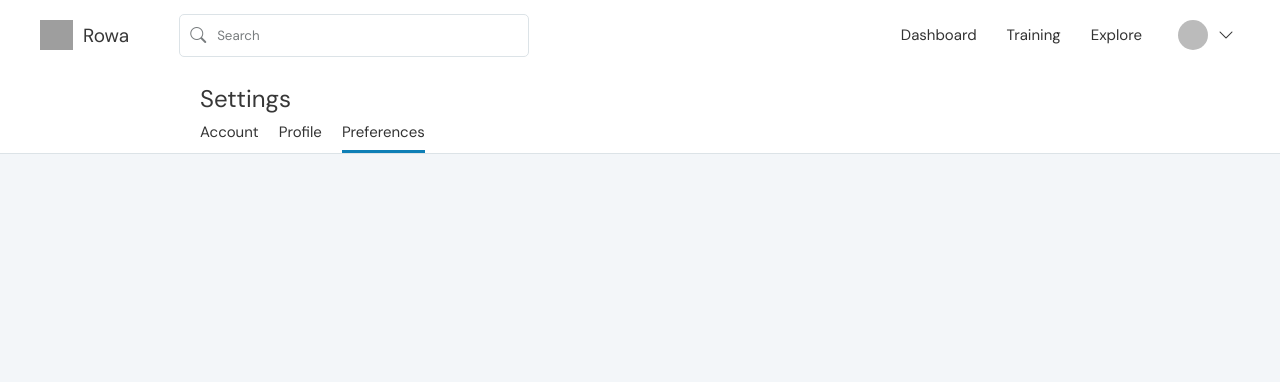
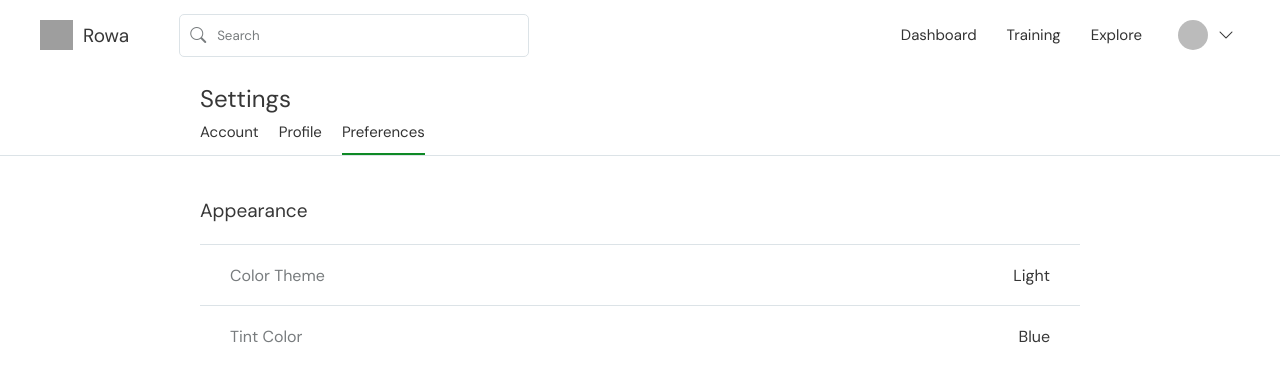
Before and after one commit to liammccluskey/rowing-webapp, a React (Create React App) app: page /settings/preferences in a window 1280 px wide. Shown: the top 382 px of the page. Built offline with nearby package versions, Linux system fonts and the light colour scheme; no server answers; sample sign-in values are in the browser's storage; grey boxes are pictures that could not be loaded; a web font is replaced by a local one.

Commit message:
settings.appearance still needs functional tint color change

```diff
--- a/src/components/headers/SubHeader.js
+++ b/src/components/headers/SubHeader.js
@@ -16,11 +16,11 @@ export default function SubHeader(props) {
                         <img height='50px' width='50px' style={{marginRight: '10px', borderRadius: '5px'}} src={props.imgURL} />
                 }
             </div>
-            <div className='d-flex jc-flex-start' style={{gap: 20, marginBottom: 0}}>
+            <div className='d-flex jc-flex-start' style={{gap: 20}}>
                 {props.items && props.items.map( (item, idx) => (
                     <Link key={idx} className={`${activeClass(item.path)} header-link`}
                         to={props.path + item.path}
-                        style={{paddingBottom: 8}}
+                        style={{paddingBottom: 11}}
                     >
                         {item.title}
                     </Link>
--- a/src/components/settings/Account.js
+++ b/src/components/settings/Account.js
@@ -2,6 +2,7 @@ import React, {useState, useEffect} from 'react'
 import MainHeader from '../headers/MainHeader'
 import SettingsHeader from './SettingsHeader'
 import {useAuth} from '../../contexts/AuthContext'
+import {useTheme} from '../../contexts/ThemeContext'
 import Loading from '../misc/Loading'
 import moment from 'moment'
 import axios from 'axios'
@@ -12,8 +13,12 @@ const api = axios.create({
 
 export default function Account() {
     const {currentUser} = useAuth()
+    const {isDarkMode} = useTheme()
     const [userData, setUserData] = useState(null)
     const [loading, setLoading] = useState(true)
+
+    const [editingEmail, setEditingEmail] = useState(false)
+    const [email, setEmail] = useState(currentUser.email)
 
     useEffect(() => {
         async function fetchData() {
@@ -33,9 +38,9 @@ export default function Account() {
             <MainHeader />
             <SettingsHeader subPath='/account' />
             {loading ? <Loading /> :
-            <div className='main-container' style={{backgroundColor: 'var(--bgc-light)', minHeight: '100vh'}} >
+            <div className='main-container settings-page'>
                 <br /><br />
-                <h3 style={{fontWeight: 500}}>Membership</h3>
+                <h3>Membership</h3>
                 <br />
                 <div className='settings-list'>
                     <div className='settings-row'>
@@ -49,12 +54,29 @@ export default function Account() {
                     </div>
                 </div>
                 <br /><br /><br />
-                <h3 style={{fontWeight: 500}}>General</h3>
+                <h3>General</h3>
                 <br />
                 <div className='settings-list'>
-                    <div className='editable-settings-row'>
-                        <h4>Email</h4>
+                    <div className='editable-settings-row' style={{display: editingEmail && 'none'}} onClick={() => setEditingEmail(true)}>
+                        <h4>Email Address</h4>
                         <h4>{currentUser.email}</h4>
+                    </div>
+                    <div className='settings-edit-container' hidden={!editingEmail} style={{ marginBottom: editingEmail && 15}}>
+                        <div className='settings-edit-header' onClick={() => setEditingEmail(false)}>
+                            <h4>Email Address</h4>
+                            <i className='bi bi-pencil' />
+                        </div>
+                        <br />
+                        <div className='d-flex jc-space-between ai-center'>
+                            <h4>Email Address</h4>
+                            <input value={email} onChange={(e) => setEmail(e.target.value)} type='email' style={{width: 300}}/>
+                        </div>
+                        <br /><br />
+                        <div className='d-flex jc-flex-end' style={{gap: 20}}>
+                            <button className='clear-btn-secondary' onClick={() => setEditingEmail(false)}>Cancel</button>
+                            <button className='solid-btn-secondary'>Save</button>
+                        </div>
+                        <br />
                     </div>
                     <div className='settings-row'>
                         <h4>Password</h4>
--- a/src/components/settings/Preferences.js
+++ b/src/components/settings/Preferences.js
@@ -1,13 +1,77 @@
-import React from 'react'
+import React, { useState } from 'react'
 import SettingsHeader from './SettingsHeader'
 import MainHeader from '../headers/MainHeader'
+import {useTheme} from '../../contexts/ThemeContext'
 
 export default function Preferences() {
+    const {isDarkMode, setIsDarkMode} = useTheme()
+
+    const [editingTheme, setEditingTheme] = useState(false)
+    const [editingTint, setEditingTint] = useState(false)
+
+    function handleThemeChange(e) {
+        setIsDarkMode(e.target.value === 'dark')
+        console.log(e.target.value)
+    }
 
     return (
         <div>
             <MainHeader />
             <SettingsHeader subPath='/preferences' />
+            <div className='main-container settings-page'>
+                <br /><br />
+                <h3>Appearance</h3>
+                <br />
+                <div className='settings-list'>
+                    <div className='editable-settings-row' onClick={() => setEditingTheme(true)} style={{display: editingTheme&&'none'}}>
+                        <h4>Color Theme</h4>
+                        <h4>{isDarkMode ? 'Dark' : 'Light'}</h4>
+                    </div>
+                    <div className='settings-edit-container' hidden={!editingTheme} style={{ marginBottom: editingTheme && 15}}>
+                        <div className='settings-edit-header' onClick={() => setEditingTheme(false)}>
+                            <h4>Color Theme</h4>
+                            <i className='bi bi-pencil' />
+                        </div>
+                        <br />
+                        <div className='d-flex jc-space-between ai-center'>
+                            <h4>Color Theme</h4>
+                            <select value={isDarkMode ? 'dark' : 'light'} onChange={handleThemeChange}>
+                                <option value='light'>Light</option>
+                                <option value='dark'>Dark</option>
+                            </select>
+                        </div>
+                        <br /><br />
+                        <div className='d-flex jc-flex-end'>
+                            <button className='clear-btn' onClick={() => setEditingTheme(false)}>Close</button>
+                        </div>
+                        <br />
+                    </div>
+                    <div className='editable-settings-row' onClick={() => setEditingTint(true)} style={{display: editingTint&&'none'}}>
+                        <h4>Tint Color</h4>
+                        <h4>Blue</h4>
+                    </div>
+                    <div className='settings-edit-container' hidden={!editingTint} style={{marginBottom: editingTint&&15}}>
+                        <div className='settings-edit-header' onClick={() => setEditingTint(false)}>
+                            <h4>Tint Color</h4>
+                            <i className='bi bi-pencil' />
+                        </div>
+                        <br />
+                        <div className='d-flex jc-space-between ai-center'>
+                            <h4>Tint Color</h4>
+                            <select>
+                                <option>Blue</option>
+                                <option>Green</option>
+                            </select>
+                        </div>
+                        <br /><br />
+                        <div className='d-flex jc-flex-end'>
+                            <button className='clear-btn' onClick={() => setEditingTint(false)}>Close</button>
+                        </div>
+                        <br />
+                    </div>
+                </div>
+
+            </div>
         </div>
     )
 }
--- a/src/components/settings/Profile.js
+++ b/src/components/settings/Profile.js
@@ -8,6 +8,9 @@ export default function Profile() {
         <div>
             <MainHeader />
             <SettingsHeader subPath='/profile' />
+            <div className='main-container settings-page'>
+
+            </div>
         </div>
     )
 }
--- a/src/contexts/ThemeContext.js
+++ b/src/contexts/ThemeContext.js
@@ -14,6 +14,7 @@ export function useTheme() {
 
 export function ThemeProvider({children}) {
     const [isDarkMode, setIsDarkMode] = useState(false)
+    const [tintColor, setTintColor] = useState(0)
     const [loading, setLoading] = useState(true)
     const {currentUser} = useAuth()
     const companyName = "Rowe"
@@ -29,6 +30,7 @@ export function ThemeProvider({children}) {
         '--bgc',
         '--bgc-hover',
         '--bgc-light',
+        '--bgc-settings',
         '--bc',
         '--bc-tr',
         '--color',
@@ -36,6 +38,7 @@ export function ThemeProvider({children}) {
         '--color-secondary',
         '--color-tertiary',
         '--box-shadow',
+        '--box-shadow-dark',
         '--float-border'
     ]
 
--- a/src/index.css
+++ b/src/index.css
@@ -57,8 +57,8 @@ th {
 }
 
 :root {
-  --tint-color: var(--color-strava);
-  --tint-color-translucent: var(--color-translucent-strava);
+  --tint-color: var(--color-green);
+  --tint-color-translucent: var(--color-translucent-green);
 
 
   /* dark mode */
@@ -67,10 +67,9 @@ th {
 
   --bgc-light-d: rgb(20,21,23);
   --bgc-light-d: rgb(13,15,18);
-
   --bgc-hover-d: rgb(22, 27, 33);   /* robinhood */
-
   --bgc-nav-d: var(--bgc-light-d);
+  --bgc-settings-d: black;
 
   --bc-d: rgba(48,54,60,255);         /* github */
   --bc-d: rgba(48,54,58,255);         /* robinhood */
@@ -82,6 +81,7 @@ th {
   --color-secondary-d: rgb(147, 151, 156);
   --color-tertiary-d: rgba(110,115,120,255);
   --box-shadow-d: none;
+  --box-shadow-dark-d: none;
   --float-border-d: 1px solid var(--bc);
 
 
@@ -91,14 +91,15 @@ th {
   --bgc-light-l: white;/* firebase */
   --bgc-hover-l: rgb(245,247,249);
   --bgc-nav-l: var(--bgc-light-l);
-
+  --bgc-settings-l: white;
   --bc-l: rgb(220, 227, 231);
   --bc-tr-l: rgb(241,242,242);
   --color-l: rgb(51,51,51);
   --color-header-l: rgb(55,55,55);
   --color-secondary-l: rgba(120,124,126,255);
   --color-tertiary-l: rgb(102,102,102);
-   --box-shadow-l: 0 0 15px rgba(0,0,0,0.05);
+  --box-shadow-l: 0 0 15px rgba(0,0,0,0.055);
+  --box-shadow-dark-l: 0 0 20px rgba(0,0,0, 0.15);
   --float-border-l: none;
 
 
@@ -107,6 +108,7 @@ th {
   --bgc: var(--bgc-l);
   --bgc-light: var(--bgc-light-l);
   --bgc-hover: var(--bgc-hover-l);
+  --bgc-settings: var(--bgc-settings-l);
   --bc: var(--bc-l);
   --bc-tr: var(--bc-tr-l);
   --color: var(--color-l);
@@ -114,6 +116,7 @@ th {
   --color-secondary: var(--color-secondary-l);
   --color-tertiary: var(--color-tertiary-l);
   --box-shadow: var(--box-shadow-l);
+  --box-shadow-dark: var(--box-shadow-dark-l);
   --float-border: var(--float-border-l);
 
   /* standard colors */
@@ -166,6 +169,7 @@ th {
 }
 
 
+
 input, input:active, input:focus,
 textarea, textarea:active, textarea:focus,
 select, select:active, select:focus
@@ -214,7 +218,7 @@ form label {
   border-bottom: 1px solid var(--bc);
 }
 .sub-link-active {
-  border-bottom: 3px solid var(--tint-color);
+  border-bottom: 2px solid var(--tint-color);
 }
 .header-link {
   color: var(--color);
@@ -271,6 +275,10 @@ form label {
 }
 
 /* settings */
+.settings-page {
+  background-color: var(--bgc-settings);
+  min-height: 100vh;
+}
 .settings-list .settings-row:last-child {
   border-bottom: 1px solid var(--bc);
 }
@@ -290,6 +298,22 @@ form label {
 .editable-settings-row h4:first-child,
 .settings-row h4:first-child {
   color: var(--color-secondary);
+}
+.settings-edit-container {
+  background-color: var(--bgc-light);
+  border-radius: 5px;
+  box-shadow: var(--box-shadow-dark);
+  padding: 0px 30px;
+  overflow: hidden;
+}
+.settings-edit-header {
+  display: flex;
+  gap: 20px;
+  justify-content: flex-start;
+  align-items: center;
+  padding: 21px 0px;
+  cursor: pointer;
+  border-bottom: 1px solid var(--bc);
 }
 
 /* tables */
@@ -632,12 +656,12 @@ table tbody tr:last-child {
 }
 
 input:checked + .slider {
-  background-color: #0e79d3
+  background-color: var(--tint-color);
   ;
 }
 
 input:focus + .slider {
-  box-shadow: 0 0 1px #0e79d3
+  box-shadow: 0 0 1px var(--tint-color);
   ;
 }
 
```
Also changed, not shown: src/components/headers/DropdownMenu.js (+6 -4 lines), 1 other file (tests, documents, lock files or other folders). Lines whose indentation alone changed are shown as unchanged.
